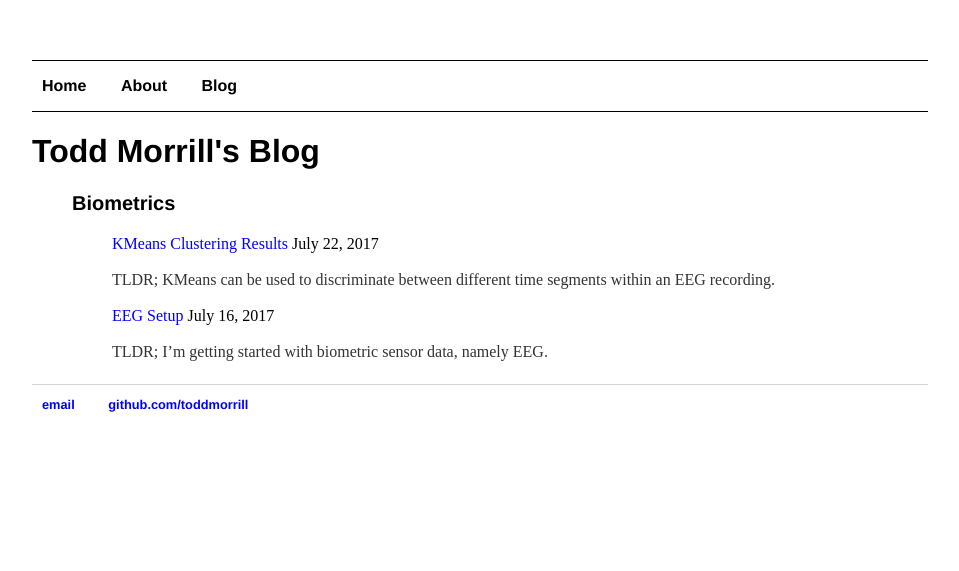
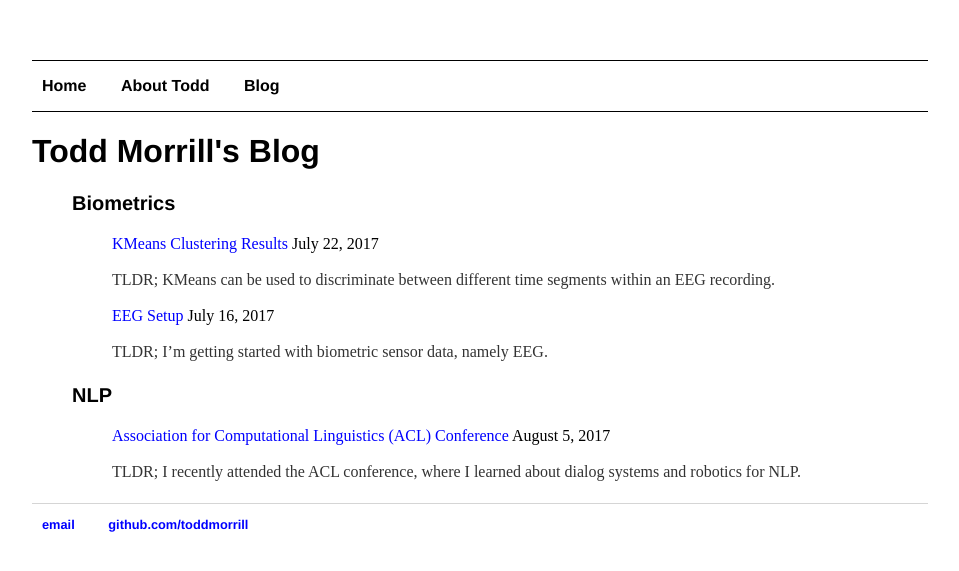
Before and after one commit to ToddMorrill/toddmorrill.github.io, a Jekyll site: the page built from blog/index.html, in a window 1280 px wide. Shown: the top 571 px of the page, without its empty margins (160-1119 px from the left). Built offline with Jekyll 4.4.1, drawn with Linux system fonts in a browser that asks for light colours.

Commit message:
post about ACL

```diff
--- a/_layouts/default.html
+++ b/_layouts/default.html
@@ -9,7 +9,7 @@
 		<nav>
     		<ul>
         		<li><a href="/">Home</a></li>
-	        	<li><a href="/about">About</a></li>
+	        	<li><a href="/about">About Todd</a></li>
         		<li><a href="/blog">Blog</a></li>
     		</ul>
 		</nav>
--- /dev/null
+++ b/_posts/2017-08-05-ACL.md
@@ -0,0 +1,39 @@
+---
+layout: post
+title: "Association for Computational Linguistics (ACL) Conference"
+date: 2017-08-05
+categories: NLP
+---
+TLDR; I recently attended the ACL conference, where I learned about dialog systems and robotics for NLP.
+
+This past week I attended the conference for the Association for Computational Linguistics (ACL). It is one of the premier venues for NLP research and naturally all of the big names were in attendance (e.g. Google, Facebook, etc.). This was my first time attending so I can’t speak about previous years but it was interesting to see such a strong presence from the Chinese tech firms (e.g. Baidu, Tencent, Alibaba, etc.) not to mention the representation from the Chinese research arms of the US tech firms (e.g. Microsoft Beijing, etc.). China has a deep pool of technical talent and they've made <a href="https://www.nytimes.com/2017/07/20/business/china-artificial-intelligence.html" target="_blank">their goals clear</a>, not mention comments like these <a href="https://medium.com/@andrewng/opening-a-new-chapter-of-my-work-in-ai-c6a4d1595d7b" target="_blank">from Andrew Ng</a>, "China is very good at inventing and quickly shipping AI products."
+
+Beyond that, it was my first truly academic conference and it was exciting to learn more about how the community works (e.g. double blind reviewing, presentations of very incremental developments, etc.). I’d like to highlight a few of my key learnings below.
+
+For context, my team has done a lot of work with vector representations but we still have much to learn. In the neural realm, we’ve worked with word2vec/GloVE embeddings, LSTMs for classification tasks, autoencoding using seq2seq architectures, information retrieval chatbots, text summarization, and unsupervised clustering of word/document representations. With that in mind, we haven’t done a tremendous amount with knowledge bases, slot filling in dialogue systems, or grounding language to actions for robotics. I’m sure others in attendance got a lot from the very technical updates on new attention mechanisms or updated gating structures in RNN cells, but I was learning about broader brushstrokes.
+
+### Paper Review
+
+One paper that was fairly eye opening was <a href="https://arxiv.org/abs/1703.01008" target="_blank">End-to-End Task-Completion Neural Dialogue Systems</a>. I attended Vivian Chen's workshop on dialogue systems on Sunday before the conference started. The paper describes an end-to-end goal-oriented chatbot that helps a user book movie tickets. The idea is that the user can ask questions and naturally specify what they're looking for (e.g. What time is the new Star Wars movie playing at Cinemax?). The authors' approach uses a combination of Supervised + Reinforcement Learning.
+
+<br>
+<div style="text-align:center;"><img src="/assets/nlp/sample_convo.png"></div>
+<br>
+
+The first module is a language understanding (LU) model, an LSTM, that both predicts intent (e.g. greeting, request info, inform the bot, etc.) and slots (e.g. place, time, movie, number of tickets, etc.), which are used to query the relevant database (e.g. a database of movie info). The training for the LU is done in a supervised fashion, relying on prelabeled sequences. In other words, the LSTM learns the mapping from the text sequence to the intention and slots.
+
+The LU module outputs intent and slots (i.e. symbolic representations) that are then passed to the dialogue management (DM) module. The DM module is responsible for querying the database using the intent and slot information, summarizing the current state (i.e. all previous user utterances, previous bot utterances, etc.), and learning a policy that takes actions based on that state (e.g. ask the user for more info). The DM module is warm-started in a supervised fashion and continues learning the policy to take actions using reinforecement learning.
+
+They employ a user simulator, which is a proxy for a true user and is a way to augment the training data. The simulated user uses a natural language generation (NLG) module, which is a sequence-to-sequence module that takes requests/actions as input and outputs a sketch sentence. They employ some heuristics to clean this output sentence up. Again, existing training data is used to train this sequence-to-sequence model in a supervised fashion. To be sure, the output of the user simulator is what is sent to the LU module described above.
+
+<br>
+<div style="text-align:center;"><img src="/assets/nlp/architecture.png"></div>
+<br>
+
+The authors also add in intent and slot level noise to the text sequences to test how robust the model is noisy input (i.e. the real world). Naturally, as you increase the noise, the performance of the system is likely to degrade, which is largely what we observe in the success rate of the conversation. The conversation outcome is binary and is marked as a success if (1) a movie is booked, and (2) the movie satisfies the users constraints.
+
+<br>
+<div style="text-align:center;"><img src="/assets/nlp/learning_curve.png"></div>
+<br>
+
+Beyond this paper, it will be interesting to see how RL plays a role in future learning systems, especially in situations where there is not necessarily labeled training data or where the system needs is allowed to continue improving through interactions with the real world.
```
Also changed, not shown: assets/nlp/architecture.png (added), assets/nlp/learning_curve.png (added), assets/nlp/sample_convo.png (added).
